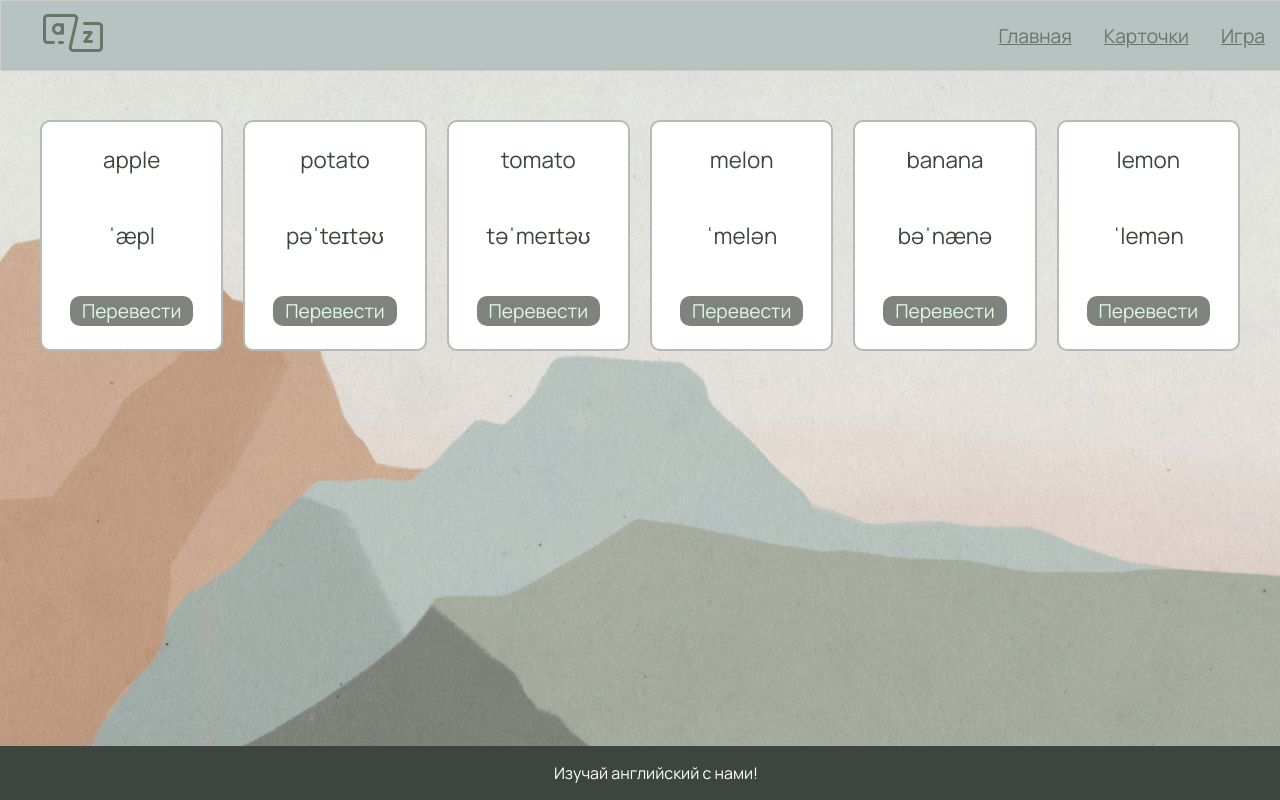
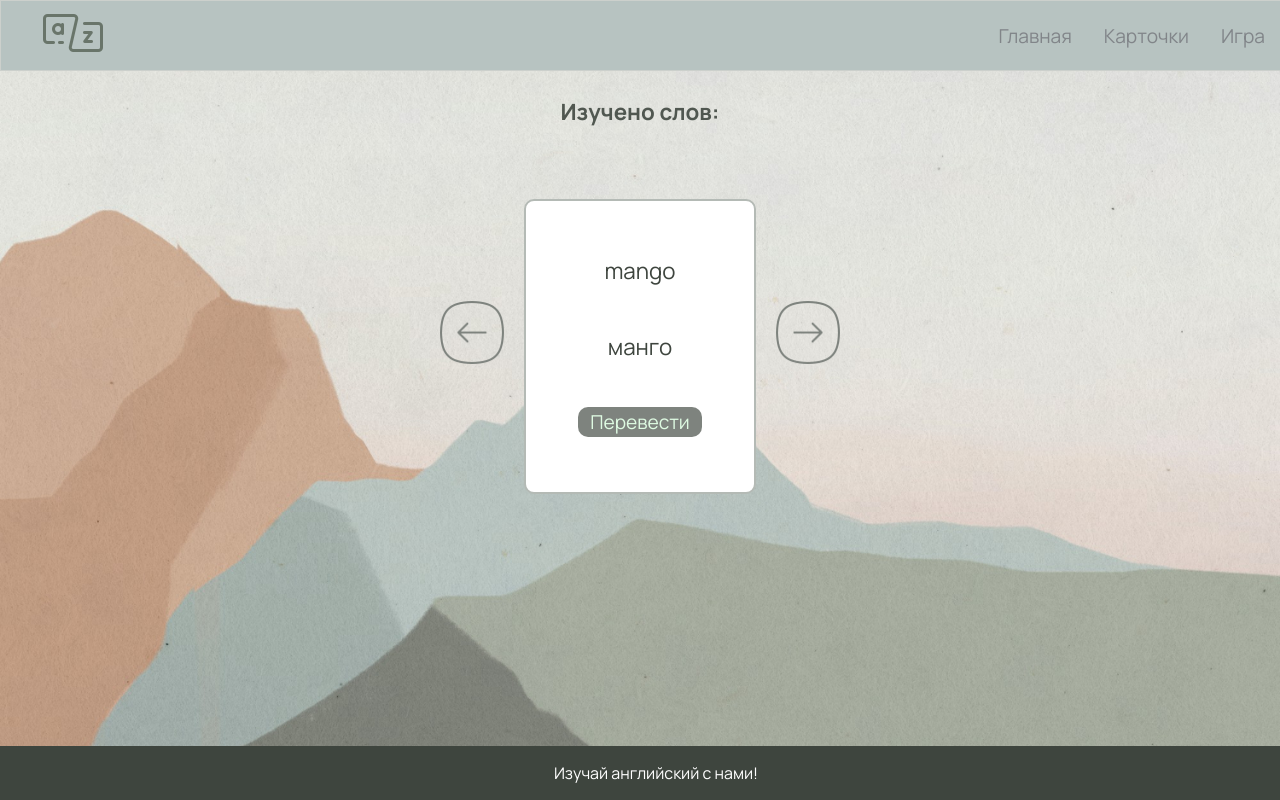
Before and after one commit to EkaterinaPashina/Letter, a React (Create React App) app in the folder letter/: page /game in a window 1280 px wide. Built offline with nearby package versions, Linux system fonts and the light colour scheme.

Commit message:
Added images of arrows, changed the appearance of the game section

```diff
--- a/letter/src/components/game/game.css
+++ b/letter/src/components/game/game.css
@@ -1,10 +1,20 @@
 .game__container {
-    margin-top: 6rem;
-    max-width: 1200px;
+    margin-top: 3rem;
+    max-width: 400px;
     display: flex;
+    align-items: center;
     gap: 20px;
     margin-left: auto;
     margin-right: auto;
+}
+
+.game__learnt {
+    font-family: "Manrope", sans-serif;
+    font-style: normal;
+    text-align: center;
+    color: #505750;
+    margin-top: 6rem;
+    font-size: 1.4rem;
 }
 
 .game__cover {
@@ -27,6 +37,16 @@
     margin-top: 1.5rem;
 }
 
+.game__english {
+    margin-top: 2rem;
+}
+
+.game__russian {
+    margin-bottom: 2rem;
+}
+
+
+
 .game__to-learn, .game__know {
     font-family: "Manrope", sans-serif;
     font-style: normal;
@@ -37,3 +57,11 @@
     border-radius: 15px;
     font-size: 1.2rem;
 }
+
+.game__leftButton, .game__rightButton {
+    width: 250px;
+}
+
+.game__leftButton .game__Button-img, .game__rightButton .game__Button-img  {
+    width: 100%;
+}
--- a/letter/src/components/game/game.jsx
+++ b/letter/src/components/game/game.jsx
@@ -1,6 +1,8 @@
 import React from 'react';
 import { useState } from "react";
 import './game.css';
+import left from './left.png';
+import right from './right.png';
 import dictionary from '../data/words';
 import Translatebutton from '../translate-button/translate-button';
 
@@ -8,24 +10,53 @@ export default function Game() {
     const [isTranslated, setIsTranslated] = useState(false);
 
     const showTranslation = () => {
-        setIsTranslated(!isTranslated);
+        setIsTranslated(true);
+    }
+
+    const handleLeft = () => {
+        console.log("Нажата левая кнопка");
+    }
+
+    const handleRight = () => {
+        console.log("Нажата правая кнопка");
     }
 
     return (
-        <div className="game__container">
-            {dictionary.map((word) =>
-                <div className="game__cover" key={word.id}>
+        <>
+            <h3 className="game__learnt">Изучено слов: </h3>
+            <div className="game__container">
+                <div className="game__leftButton" onClick={handleLeft}>
+                    <img className="game__Button-img" src={left} alt="Arrow to left" />
+                </div>
+                <div className="game__cover" key={1}>
                     <div className="game__english">
-                        <p>{word.english}</p>
+                        <p>mango</p>
                     </div>
                     <div className="game__transcription">
-                        <p>{word.transcription}</p>
+                        <p>манго</p>
                     </div>
                     <div className="game__russian" onClick={showTranslation}>
-                        {isTranslated ? (<p>{word.russian}</p>) : (<Translatebutton className="game__translate" text="Перевести" />)}
+                        {isTranslated ? (<p>Манго</p>) : (<Translatebutton className="game__translate" text="Перевести" />)}
                     </div>
                 </div>
-            )}
-        </div>
+                <div className="game__leftButton" onClick={handleRight}>
+                    <img className="game__Button-img" src={right} alt="Arrow to right" />
+                </div>
+            </div>
+        </>
     )
 }
+
+// {dictionary.map((word) =>
+//     <div className="game__cover" key={word.id}>
+//         <div className="game__english">
+//             <p>{word.english}</p>
+//         </div>
+//         <div className="game__transcription">
+//             <p>{word.transcription}</p>
+//         </div>
+//         <div className="game__russian" onClick={showTranslation}>
+//             {isTranslated ? (<p>{word.russian}</p>) : (<Translatebutton className="game__translate" text="Перевести" />)}
+//         </div>
+//     </div>
+// )}
--- a/letter/src/components/header/header.css
+++ b/letter/src/components/header/header.css
@@ -30,21 +30,16 @@ li {
     font-size: 1.2rem;
     color:#69756a;
     padding: 0.5rem 1rem;
+
+    background-image: linear-gradient(#818589 50%, #dedfda 50%);
+    background-size: 100% 200%;
+    color: transparent;
+    background-clip: text;
+    -webkit-background-clip: text;
+    transition: all 550ms ease-in-out;
 }
 
-/* .user__log-in {
-    padding: 0.5rem 1rem;
-    border-radius: 15px;
-    background-color: #69756a;
-    color: #fff;
-    margin-right: 1rem;
-    font-size: 1rem;
+.header__list-item:hover {
+    background-position: 0% 100%;
+    font-size: 1.4rem;
 }
-
-.user__sign-up {
-    padding: 0.5rem 1rem;
-    border-radius: 15px;
-    background-color: #69756a;
-    color:#fff;
-    font-size: 1rem;
-} */
```
Also changed, not shown: letter/src/components/game/left.png (added), letter/src/components/game/right.png (added).
